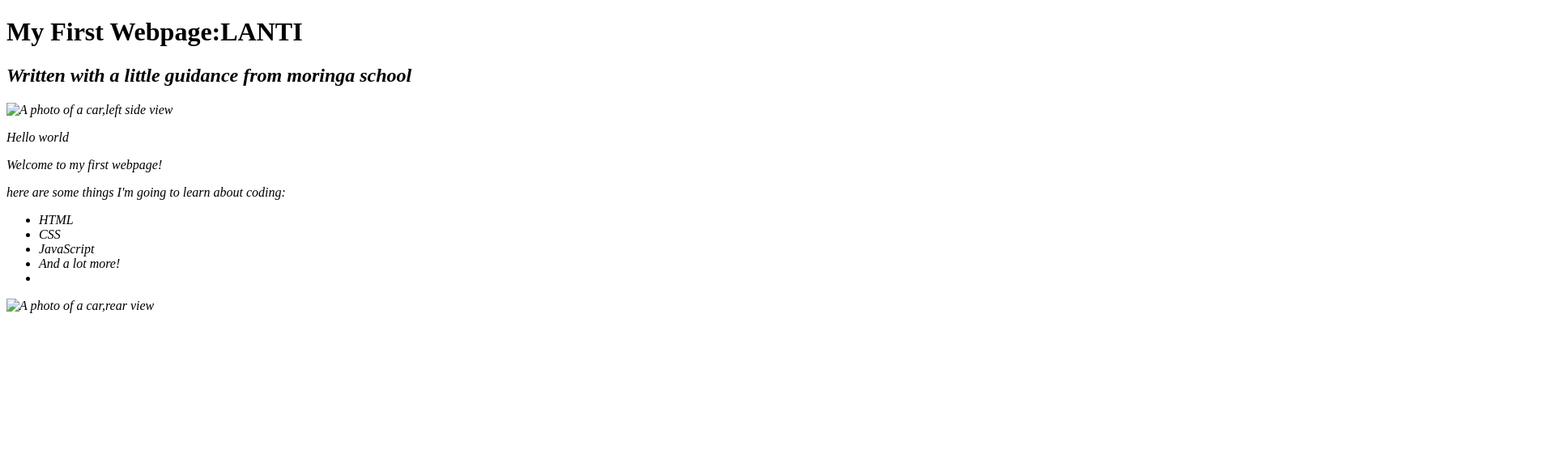
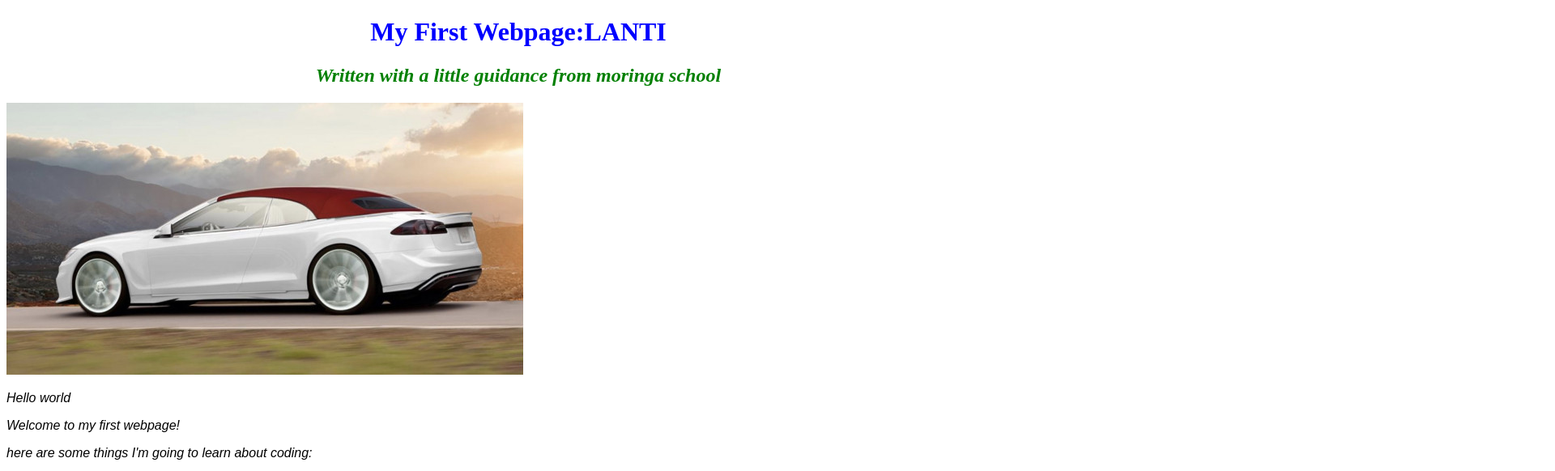
Before and after one commit to magechaP/my-first-website, a plain HTML site: page index.html in a window 1280 px wide. Shown: the top 582 px of the page at 81% size, 1920 px wide, since content can reach past the window. Drawn offline with Linux system fonts and the light colour scheme.

Commit message:
change name of my-first-webpage.html to index.html.

```diff
--- /dev/null
+++ b/css/styles.css
@@ -0,0 +1,15 @@
+h1 {
+  color: blue;
+  text-align: center;
+}
+h2 {
+  color: green;
+  font-style: italic;
+  text-align: center;
+}
+p {
+  font-family: sans-serif;
+}
+ul {
+  line-height: 40px;
+}
--- a/my-first-webpage.html
+++ b/index.html
@@ -2,12 +2,13 @@
 <html>
 <head>
   <title>my first webpage!</title>
+  <link href="css/styles.css" rel="stylesheet" type="text/css">
 </head>
 
 <body>
      <h1>My First Webpage:LANTI</h1><em>
    <h2>Written with a little guidance from moringa school</h2>
-   <img src="my-first-website/tesla2.jpg" alt="A photo of a car,left side view">
+   <img src="images/tesla2.jpg" alt="A photo of a car,left side view">
 
    <P> Hello world</p>
    <P>  Welcome to my first webpage!<P/>
@@ -19,6 +20,6 @@
      <li>JavaScript</li>
      <li>And a lot more!<li/>
     </ul>
-    <img src="my-first-website/tesla.jpg" alt="A photo of a car,rear view"
+    <img src="images/tesla.jpg" alt="A photo of a car,rear view">
 </body>
 </html>
```
Also changed, not shown: images/tesla.jpg (added), images/tesla2.jpg (added).
